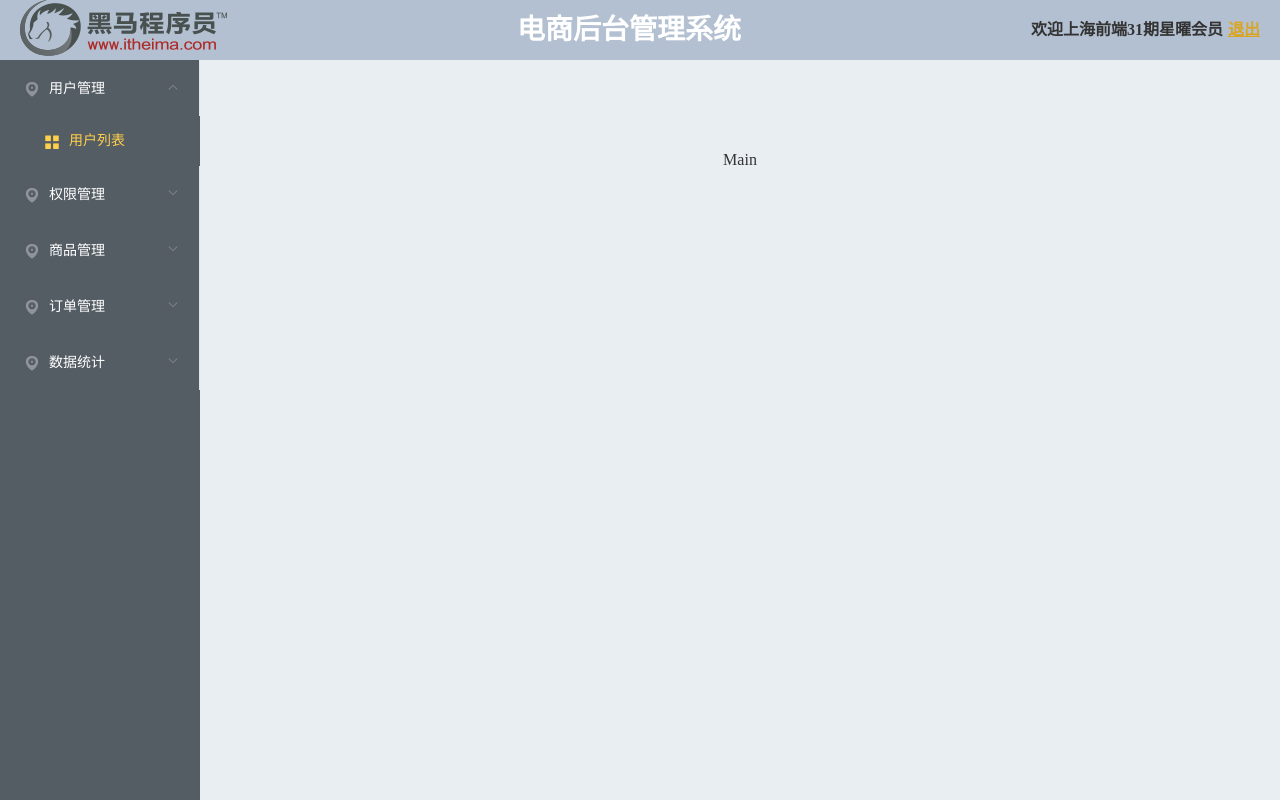
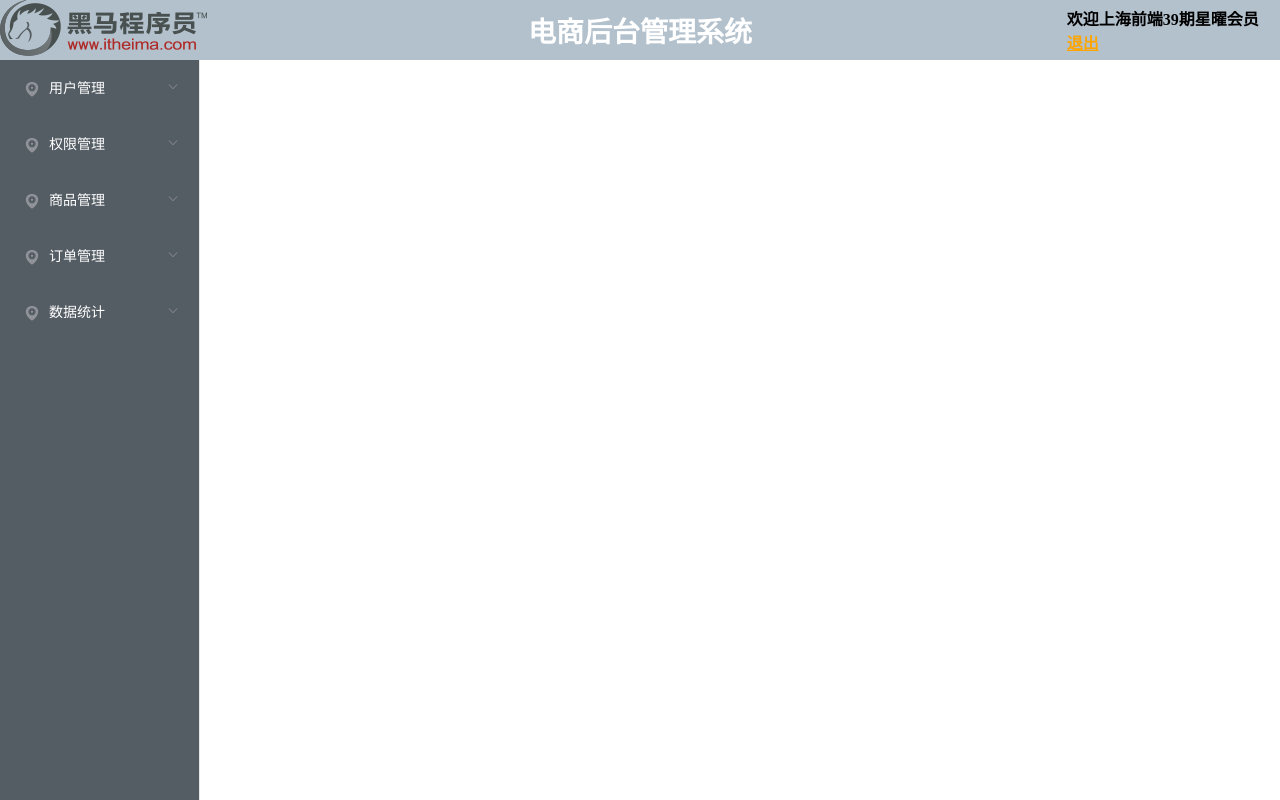
Before and after one commit to ladderwang/shop_admin_project, a Vue app: page /#/home in a window 1280 px wide. Built offline with nearby package versions, Linux system fonts and the light colour scheme.

Commit message:
users组件完成一半

```diff
--- a/src/router.js
+++ b/src/router.js
@@ -4,6 +4,8 @@ import Router from 'vue-router'
 import Login from './views/Login.vue'
 // 引入Home组件
 import Home from './views/Home.vue'
+// 引入User组件
+import Users from './views/Users.vue'
 
 Vue.use(Router)
 
@@ -19,7 +21,8 @@ export default new Router({
     },
     {
       path: '/home',
-      component: Home
+      component: Home,
+      children: [{ path: '/users', component: Users }]
     }
   ]
 })
--- a/src/views/Home.vue
+++ b/src/views/Home.vue
@@ -1,158 +1,124 @@
 <template>
   <el-container>
     <el-header>
-      <div class="logo">
-        <img src="./../assets/logo.png" alt>
-      </div>
-      <div class="title">
+      <el-row type="flex" justify="space-between" align="middle">
+        <el-col :span="6">
+          <img src="../assets/logo.png" alt />
+        </el-col>
+        <el-col>
           <h1>电商后台管理系统</h1>
-      </div>
-      <div class="login-out">
-        <span>欢迎上海前端31期星曜会员</span>
+        </el-col>
+        <el-col :span="6">
+          <span>欢迎上海前端39期星曜会员</span>
           <a href="javaScript:;">退出</a>
-      </div>
+        </el-col>
+      </el-row>
     </el-header>
     <el-container>
       <el-aside width="200px">
-        <el-row class="tac">
-          <el-col :span="24">
         <el-menu
-              default-active="1-1"
-              active-text-color="#ffd04b"
+          default-active="$router.path"
           class="el-menu-vertical-demo"
-              @open="handleOpen"
-              @close="handleClose"
           background-color="#545c64"
           text-color="#fff"
-              unique-opened
+          active-text-color="#ffd04b"
+          :unique-opened="true"
+          :router="true"
         >
           <el-submenu index="1">
             <template slot="title">
               <i class="el-icon-location"></i>
               <span>用户管理</span>
             </template>
-                <el-menu-item-group>
-                  <el-menu-item index="1-1">
+            <el-menu-item index="/users">
               <i class="el-icon-menu"></i>用户列表
             </el-menu-item>
-                </el-menu-item-group>
           </el-submenu>
           <el-submenu index="2">
             <template slot="title">
               <i class="el-icon-location"></i>
               <span>权限管理</span>
             </template>
-                <el-menu-item-group>
-                  <el-menu-item index="2-1">
+            <el-menu-item index="1-4-1">
               <i class="el-icon-menu"></i>角色列表
             </el-menu-item>
-                  <el-menu-item index="2-2">
+            <el-menu-item index="1-4-1">
               <i class="el-icon-menu"></i>权限列表
             </el-menu-item>
-                </el-menu-item-group>
           </el-submenu>
           <el-submenu index="3">
             <template slot="title">
               <i class="el-icon-location"></i>
               <span>商品管理</span>
             </template>
-                <el-menu-item-group>
-                  <el-menu-item index="3-1">
+            <el-menu-item index="1-4-1">
               <i class="el-icon-menu"></i>商品列表
             </el-menu-item>
-                  <el-menu-item index="3-2">
+            <el-menu-item index="1-4-1">
               <i class="el-icon-menu"></i>分类参数
             </el-menu-item>
-                  <el-menu-item index="3-3">
+            <el-menu-item index="1-4-1">
               <i class="el-icon-menu"></i>商品分类
             </el-menu-item>
-                </el-menu-item-group>
           </el-submenu>
           <el-submenu index="4">
             <template slot="title">
               <i class="el-icon-location"></i>
               <span>订单管理</span>
             </template>
-                <el-menu-item-group>
-                  <el-menu-item index="4-1">
+            <el-menu-item index="1-4-1">
               <i class="el-icon-menu"></i>订单列表
             </el-menu-item>
-                </el-menu-item-group>
           </el-submenu>
           <el-submenu index="5">
             <template slot="title">
               <i class="el-icon-location"></i>
               <span>数据统计</span>
             </template>
-                <el-menu-item-group>
-                  <el-menu-item index="5-1">
+            <el-menu-item index="1-4-1">
               <i class="el-icon-menu"></i>数据报表
             </el-menu-item>
-                </el-menu-item-group>
           </el-submenu>
         </el-menu>
-          </el-col>
-        </el-row>
       </el-aside>
-      <el-main>Main</el-main>
+      <el-main>
+        <router-view></router-view>
+      </el-main>
     </el-container>
   </el-container>
 </template>
 
 <style>
-.el-menu-item-group__title {
-  padding: 0px 0px 0px 20px !important;
-}
-.el-container.is-vertical {
+.el-container {
   height: 100%;
 }
-.el-header {
-  background-color: #b3c0d1;
-  color: #333;
+
+.el-container .el-header {
+  background-color: #b3c1cd;
+  padding: 0;
+}
+
+.el-container .el-header h1 {
   text-align: center;
-  line-height: 60px;
-  display: flex;
-  justify-content: space-between;
-}
-.el-header h1 {
   font-size: 28px;
   color: #fff;
+}
+
+.el-container .el-header span {
+  font-weight: bolder;
+  padding-right: 10px;
+}
+
+.el-container .el-header a {
+  color: orange;
   font-weight: bolder;
 }
+
 .el-aside {
-  background-color: #545c64;
-  color: #333;
-  text-align: left;
-  line-height: 200px;
-}
-.el-header .login-out {
-  font-weight: 700;
-}
-.el-header .login-out a {
-  color: #daa520;
-  margin-left: 5px;
-}
-.el-main {
-  background-color: #e9eef3;
-  color: #333;
-  text-align: center;
-  line-height: 160px;
+  height: 100%;
 }
 
-body > .el-container {
-  margin-bottom: 40px;
+.el-menu-vertical-demo {
+  height: 100%;
 }
 </style>
-
-<script>
-export default {
-  methods: {
-    handleOpen(key, keyPath) {
-      console.log(key, keyPath);
-    },
-    handleClose(key, keyPath) {
-      console.log(key, keyPath);
-    }
-  }
-};
-</script>
--- /dev/null
+++ b/src/views/Users.vue
@@ -0,0 +1,43 @@
+<template>
+  <el-table :data="userList" stripe style="width: 100%">
+    <el-table-column prop="username" label="姓名" width="180"></el-table-column>
+    <el-table-column prop="email" label="邮箱" width="180"></el-table-column>
+    <el-table-column prop="mobile" label="电话"></el-table-column>
+    <el-table-column label="用户状态">
+      <template v-slot="{row}">
+        <el-switch v-model="row.type" active-color="#13ce66" inactive-color="#ff4949"></el-switch>
+      </template>
+    </el-table-column>
+    <el-table-column label="操作">
+      <el-button type="primary" plain icon="el-icon-edit" size="mini"></el-button>
+      <el-button type="danger" plain icon="el-icon-delete" size="mini"></el-button>
+      <el-button type="success" icon="el-icon-check" size="mini">分配角色</el-button>
+    </el-table-column>
+  </el-table>
+</template>
+
+<script>
+import axios from "axios";
+export default {
+  data() {
+    return {
+      userList: []
+    };
+  },
+  created() {
+    axios({
+      url: "http://localhost:8888/api/private/v1/users",
+      // 设置请求头
+      headers: { Authorization: localStorage.getItem("token") },
+      params: {
+        pagenum: 1,
+        pagesize: 5
+      }
+    }).then(res => {
+      if (res.data.meta.status === 200) {
+        this.userList = res.data.data.users;
+      }
+    });
+  }
+};
+</script>
```
Lines whose indentation alone changed are shown as unchanged.
